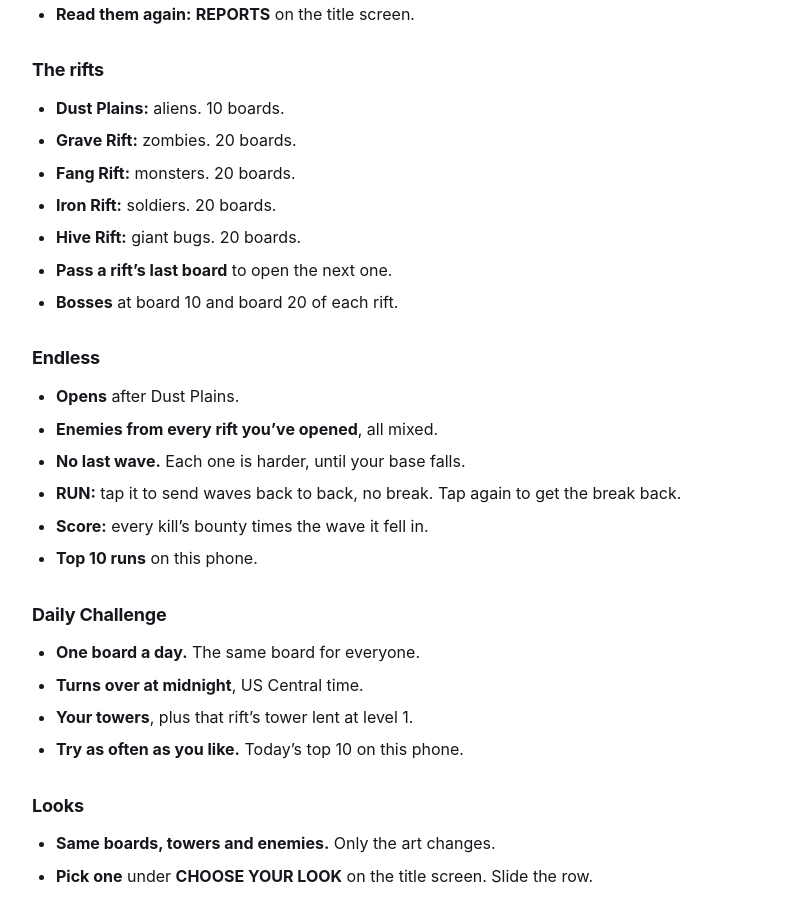
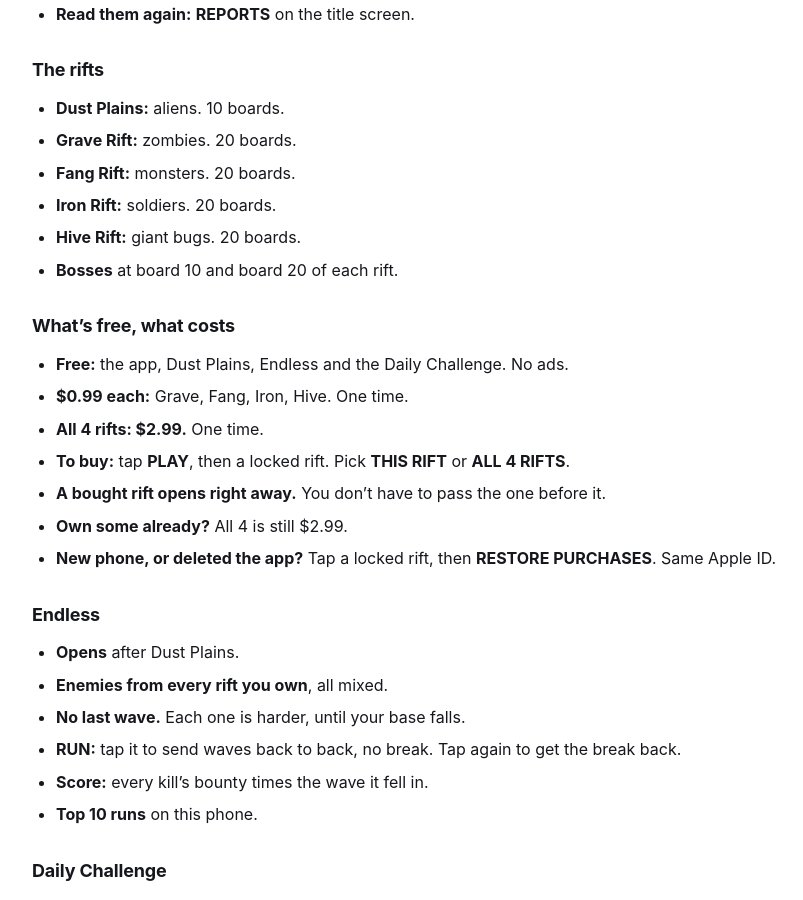
Before and after one commit to mytombrown/team-assist-help, a Jekyll site: the page built from _guides/riftwardens/getting-started.md, in a window 1280 px wide and 900 px high, scrolled down 1724 px. Shown: the whole window, without its empty margins (218-1021 px from the left). Built offline with Jekyll 4.4.1, drawn with Linux system fonts in a browser that asks for light colours.

Commit message:
NR-1766: Rift Wardens help — what's free, prices, Restore Purchases
Co-Authored-By: Claude Opus 5.5 <noreply@anthropic.com>

```diff
--- a/_guides/riftwardens/getting-started.md
+++ b/_guides/riftwardens/getting-started.md
@@ -3,7 +3,7 @@ title: "How do I get started?"
 app: riftwardens
 category: getting-started
 order: 1
-tags: "sell, sell tower, refund, run, back to back, start, first time, new, play, tower defense, towers, build, upgrade, paths, levels, xp, money, waves, skip, start, speed, 2x, 4x, rift, rifts, dust plains, grave rift, fang rift, iron rift, hive rift, wardens, vale, field reports, reports, endless, daily, daily challenge, leaderboard, look, looks, 3d, 16-bit, classic, vector, machine gun, mortar, rocket launcher, arc coil, flame tower, frost cannon, railgun, flak tower, boss, bosses"
+tags: "price, prices, buy, purchase, restore, restore purchases, free, unlock, bundle, all 4, sell, sell tower, refund, run, back to back, start, first time, new, play, tower defense, towers, build, upgrade, paths, levels, xp, money, waves, skip, start, speed, 2x, 4x, rift, rifts, dust plains, grave rift, fang rift, iron rift, hive rift, wardens, vale, field reports, reports, endless, daily, daily challenge, leaderboard, look, looks, 3d, 16-bit, classic, vector, machine gun, mortar, rocket launcher, arc coil, flame tower, frost cannon, railgun, flak tower, boss, bosses"
 quick: "Tap PLAY, pick a rift, pick a board. Tap a square next to the path to build a tower. Tap START. Survive every wave to pass the board."
 related:
   - troubleshooting
@@ -67,13 +67,22 @@ related:
 - **Fang Rift:** monsters. 20 boards.
 - **Iron Rift:** soldiers. 20 boards.
 - **Hive Rift:** giant bugs. 20 boards.
-- **Pass a rift's last board** to open the next one.
 - **Bosses** at board 10 and board 20 of each rift.
+
+## What's free, what costs
+
+- **Free:** the app, Dust Plains, Endless and the Daily Challenge. No ads.
+- **$0.99 each:** Grave, Fang, Iron, Hive. One time.
+- **All 4 rifts: $2.99.** One time.
+- **To buy:** tap **PLAY**, then a locked rift. Pick **THIS RIFT** or **ALL 4 RIFTS**.
+- **A bought rift opens right away.** You don't have to pass the one before it.
+- **Own some already?** All 4 is still $2.99.
+- **New phone, or deleted the app?** Tap a locked rift, then **RESTORE PURCHASES**. Same Apple ID.
 
 ## Endless
 
 - **Opens** after Dust Plains.
-- **Enemies from every rift you've opened**, all mixed.
+- **Enemies from every rift you own**, all mixed.
 - **No last wave.** Each one is harder, until your base falls.
 - **RUN:** tap it to send waves back to back, no break. Tap again to get the break back.
 - **Score:** every kill's bounty times the wave it fell in.
```
Also changed, not shown: _guides/riftwardens/troubleshooting.md (+10 -4 lines).
